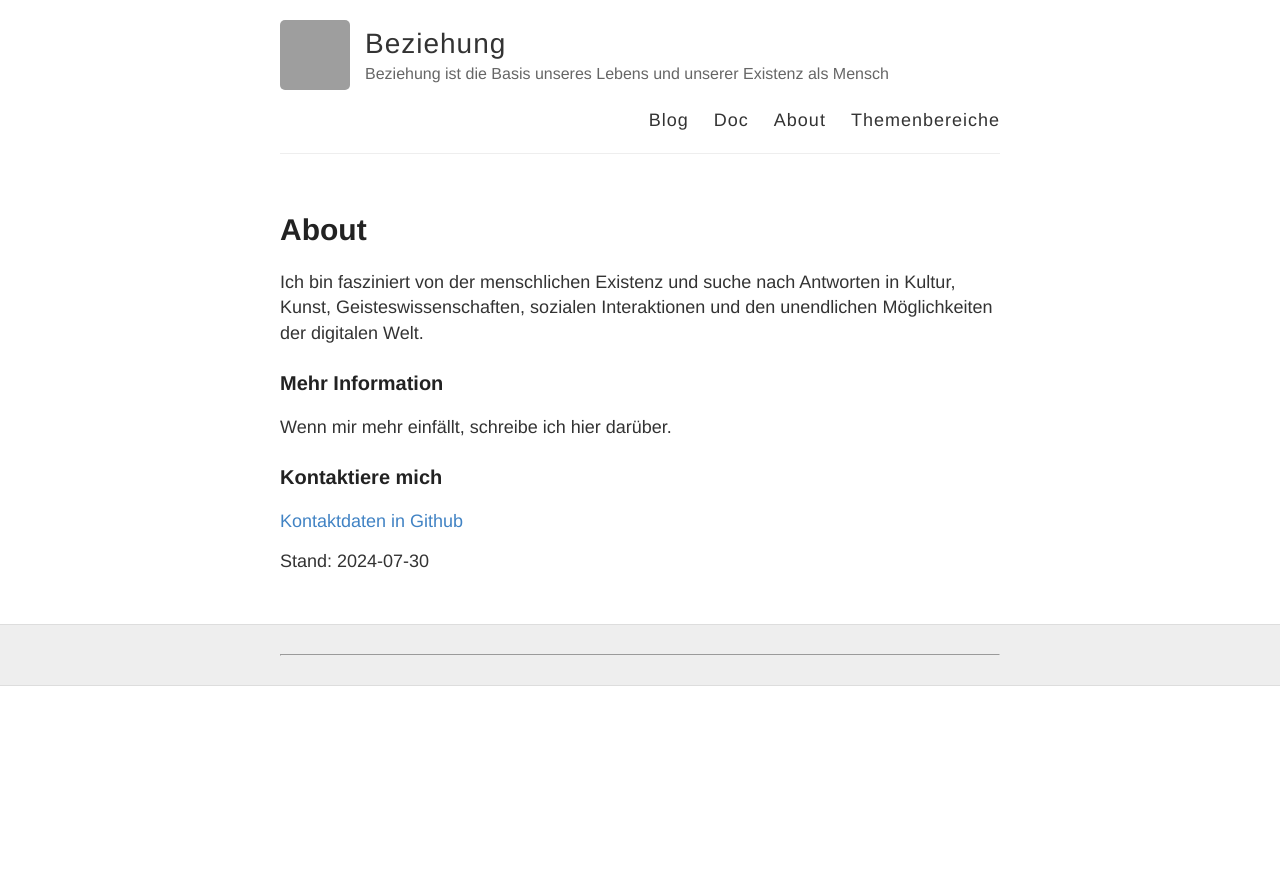
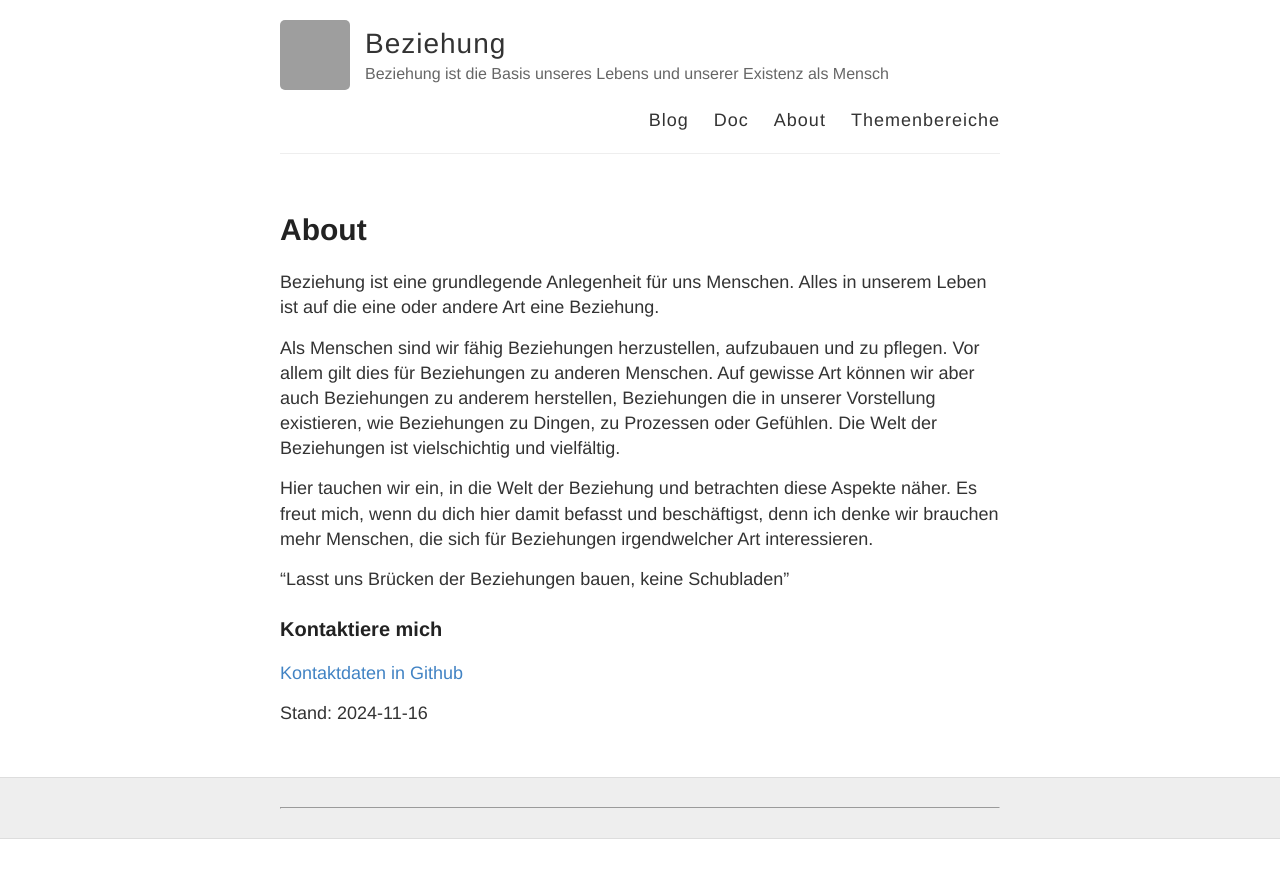
Before and after one commit to S2030c/beziehung, a Jekyll site: the page built from about.md, in a window 1280 px wide. Shown: the top 878 px of the page. Built offline with Jekyll 4.4.1, drawn with Linux system fonts in a browser that asks for light colours; nearby versions of some CDN libraries; grey boxes are pictures that could not be loaded.

Commit message:
Update about.md

```diff
--- a/about.md
+++ b/about.md
@@ -4,14 +4,16 @@ title: About
 permalink: /about/
 ---
 
-Ich bin fasziniert von der menschlichen Existenz und suche nach Antworten in Kultur, Kunst, Geisteswissenschaften, sozialen Interaktionen und den unendlichen Möglichkeiten der digitalen Welt.
+Beziehung ist eine grundlegende Anlegenheit für uns Menschen. Alles in unserem Leben ist auf die eine oder andere Art eine Beziehung.
 
-### Mehr Information
+Als Menschen sind wir fähig Beziehungen herzustellen, aufzubauen und zu pflegen. Vor allem gilt dies für Beziehungen zu anderen Menschen. Auf gewisse Art können wir aber auch Beziehungen zu anderem herstellen, Beziehungen die in unserer Vorstellung existieren, wie Beziehungen zu Dingen, zu Prozessen oder Gefühlen. Die Welt der Beziehungen ist vielschichtig und vielfältig.
 
-Wenn mir mehr einfällt, schreibe ich hier darüber.
+Hier tauchen wir ein, in die Welt der Beziehung und betrachten diese Aspekte näher. Es freut mich, wenn du dich hier damit befasst und beschäftigst, denn ich denke wir brauchen mehr Menschen, die sich für Beziehungen irgendwelcher Art interessieren.
+
+"Lasst uns Brücken der Beziehungen bauen, keine Schubladen"
 
 ### Kontaktiere mich
 
 [Kontaktdaten in Github](https://github.com/S2030c)
 
-Stand: 2024-07-30
+Stand: 2024-11-16
```
